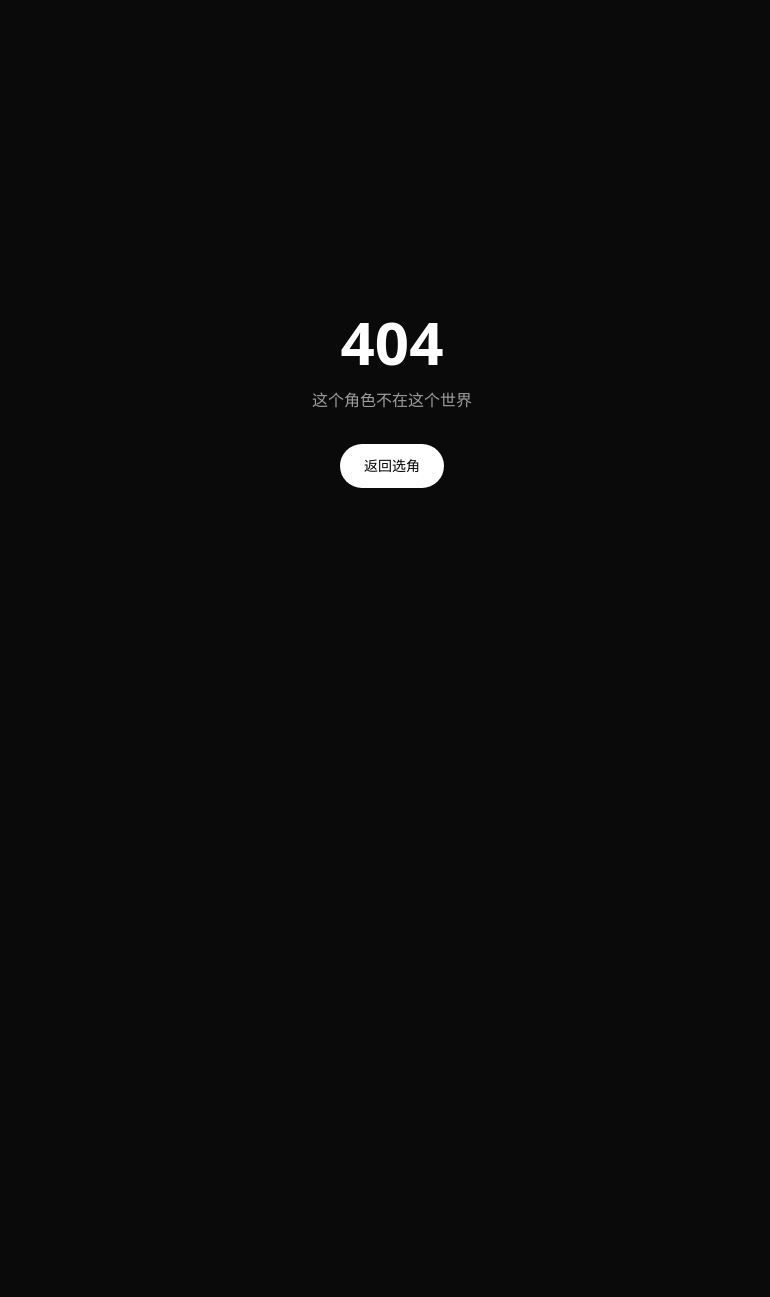
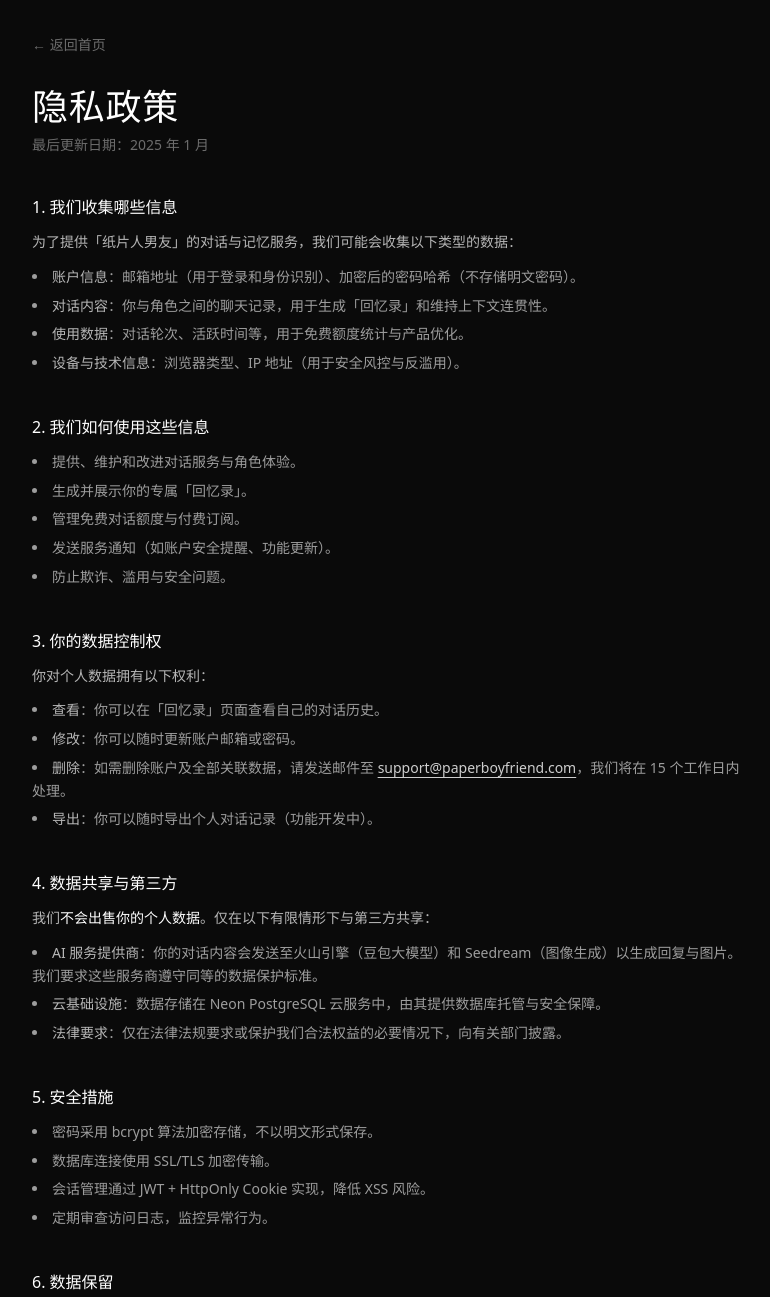
Before and after one commit to docdonald/zhipianren-boyfriend, a Next.js app: page /privacy in a window 1280 px wide. Before the commit this address had no page. Shown: the top 1297 px of the page, without its empty margins (248-1018 px from the left). Before the commit the page ends 800 px from the top, so only its background shows below. Built offline with nearby package versions, Linux system fonts and the light colour scheme.

Commit message:
feat: 添加隐私政策页面

```diff
--- a/app/page.tsx
+++ b/app/page.tsx
@@ -202,6 +202,13 @@ export default async function LandingPage() {
             已有账号？登录 →
           </Link>
         )}
+        <div className="mt-8 flex items-center justify-center gap-4 text-white/30 text-xs">
+          <Link href="/privacy" className="hover:text-white/60 transition-colors">
+            隐私政策
+          </Link>
+          <span>·</span>
+          <span>纸片人男友</span>
+        </div>
       </footer>
     </main>
   );
--- /dev/null
+++ b/app/privacy/page.tsx
@@ -0,0 +1,142 @@
+import Link from "next/link";
+
+export const metadata = {
+  title: "隐私政策 · 纸片人男友",
+};
+
+export default function PrivacyPage() {
+  return (
+    <main className="min-h-screen bg-[#0a0a0a] text-white">
+      <div className="px-6 py-8 max-w-3xl mx-auto">
+        <Link
+          href="/"
+          className="text-white/40 hover:text-white text-sm mb-8 inline-block"
+        >
+          ← 返回首页
+        </Link>
+
+        <h1 className="font-serif-cn text-3xl md:text-4xl mb-2" style={{ fontWeight: 300 }}>
+          隐私政策
+        </h1>
+        <p className="text-white/40 text-sm mb-10">
+          最后更新日期：2025 年 1 月
+        </p>
+
+        <div className="space-y-10 text-white/70 text-sm leading-relaxed">
+          <section>
+            <h2 className="text-white text-base font-medium mb-3">1. 我们收集哪些信息</h2>
+            <p className="mb-3">
+              为了提供「纸片人男友」的对话与记忆服务，我们可能会收集以下类型的数据：
+            </p>
+            <ul className="list-disc list-inside space-y-1.5 text-white/60">
+              <li>
+                <span className="text-white/70">账户信息</span>：邮箱地址（用于登录和身份识别）、加密后的密码哈希（不存储明文密码）。
+              </li>
+              <li>
+                <span className="text-white/70">对话内容</span>：你与角色之间的聊天记录，用于生成「回忆录」和维持上下文连贯性。
+              </li>
+              <li>
+                <span className="text-white/70">使用数据</span>：对话轮次、活跃时间等，用于免费额度统计与产品优化。
+              </li>
+              <li>
+                <span className="text-white/70">设备与技术信息</span>：浏览器类型、IP 地址（用于安全风控与反滥用）。
+              </li>
+            </ul>
+          </section>
+
+          <section>
+            <h2 className="text-white text-base font-medium mb-3">2. 我们如何使用这些信息</h2>
+            <ul className="list-disc list-inside space-y-1.5 text-white/60">
+              <li>提供、维护和改进对话服务与角色体验。</li>
+              <li>生成并展示你的专属「回忆录」。</li>
+              <li>管理免费对话额度与付费订阅。</li>
+              <li>发送服务通知（如账户安全提醒、功能更新）。</li>
+              <li>防止欺诈、滥用与安全问题。</li>
+            </ul>
+          </section>
+
+          <section>
+            <h2 className="text-white text-base font-medium mb-3">3. 你的数据控制权</h2>
+            <p className="mb-3">
+              你对个人数据拥有以下权利：
+            </p>
+            <ul className="list-disc list-inside space-y-1.5 text-white/60">
+              <li>
+                <span className="text-white/70">查看</span>：你可以在「回忆录」页面查看自己的对话历史。
+              </li>
+              <li>
+                <span className="text-white/70">修改</span>：你可以随时更新账户邮箱或密码。
+              </li>
+              <li>
+                <span className="text-white/70">删除</span>：如需删除账户及全部关联数据，请发送邮件至 <a href="mailto:support@paperboyfriend.com" className="text-white/80 underline underline-offset-4">support@paperboyfriend.com</a>，我们将在 15 个工作日内处理。
+              </li>
+              <li>
+                <span className="text-white/70">导出</span>：你可以随时导出个人对话记录（功能开发中）。
+              </li>
+            </ul>
+          </section>
+
+          <section>
+            <h2 className="text-white text-base font-medium mb-3">4. 数据共享与第三方</h2>
+            <p className="mb-3">
+              我们<span className="text-white">不会出售你的个人数据</span>。仅在以下有限情形下与第三方共享：
+            </p>
+            <ul className="list-disc list-inside space-y-1.5 text-white/60">
+              <li>
+                <span className="text-white/70">AI 服务提供商</span>：你的对话内容会发送至火山引擎（豆包大模型）和 Seedream（图像生成）以生成回复与图片。我们要求这些服务商遵守同等的数据保护标准。
+              </li>
+              <li>
+                <span className="text-white/70">云基础设施</span>：数据存储在 Neon PostgreSQL 云服务中，由其提供数据库托管与安全保障。
+              </li>
+              <li>
+                <span className="text-white/70">法律要求</span>：仅在法律法规要求或保护我们合法权益的必要情况下，向有关部门披露。
+              </li>
+            </ul>
+          </section>
+
+          <section>
+            <h2 className="text-white text-base font-medium mb-3">5. 安全措施</h2>
+            <ul className="list-disc list-inside space-y-1.5 text-white/60">
+              <li>密码采用 bcrypt 算法加密存储，不以明文形式保存。</li>
+              <li>数据库连接使用 SSL/TLS 加密传输。</li>
+              <li>会话管理通过 JWT + HttpOnly Cookie 实现，降低 XSS 风险。</li>
+              <li>定期审查访问日志，监控异常行为。</li>
+            </ul>
+          </section>
+
+          <section>
+            <h2 className="text-white text-base font-medium mb-3">6. 数据保留</h2>
+            <p>
+              账户活跃期间，你的对话记录和个人信息将被保留以维持服务连续性。如果你删除账户，相关数据将在 30 天内从生产环境中清除（部分匿名化统计信息可能保留用于分析）。
+            </p>
+          </section>
+
+          <section>
+            <h2 className="text-white text-base font-medium mb-3">7. 未成年人保护</h2>
+            <p>
+              本服务面向年满 18 岁的用户。如果我们发现未成年人提供了个人信息，将立即删除相关数据并终止服务。
+            </p>
+          </section>
+
+          <section>
+            <h2 className="text-white text-base font-medium mb-3">8. 政策更新</h2>
+            <p>
+              我们可能会不时更新本隐私政策。重大变更时，我们会在网站显眼位置发布通知，并更新上方的「最后更新日期」。
+            </p>
+          </section>
+
+          <section>
+            <h2 className="text-white text-base font-medium mb-3">9. 联系我们</h2>
+            <p>
+              如对隐私政策有任何疑问或行使你的数据权利，请发送邮件至{" "}
+              <a href="mailto:support@paperboyfriend.com" className="text-white/80 underline underline-offset-4">
+                support@paperboyfriend.com
+              </a>
+              。
+            </p>
+          </section>
+        </div>
+      </div>
+    </main>
+  );
+}
```
